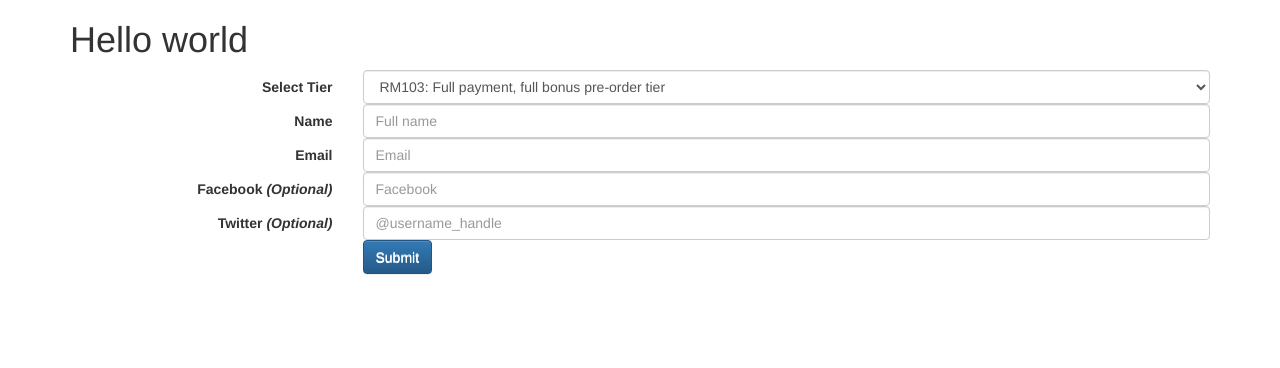
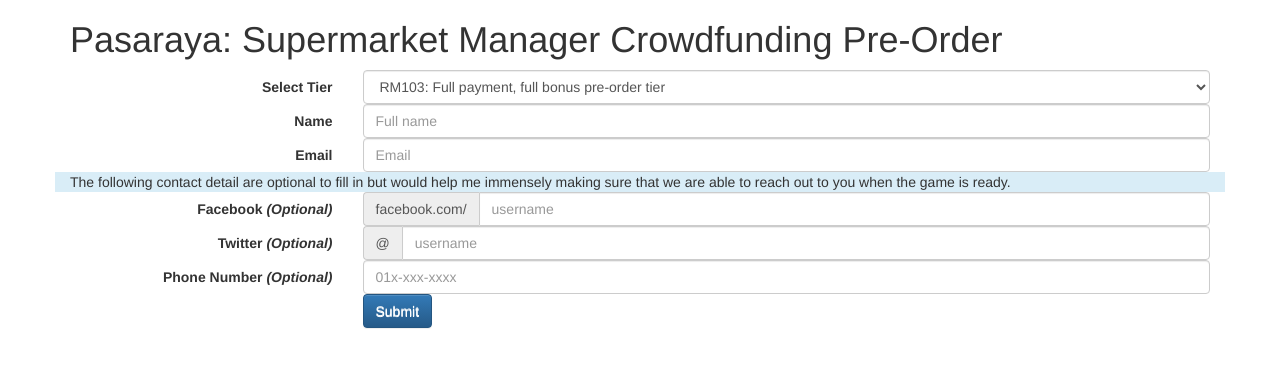
Before and after one commit to felixleong/preorderterminal, a plain HTML site: page preorder/templates/index.html in a window 1280 px wide. Drawn offline with nearby package versions, Linux system fonts and the light colour scheme.

Commit message:
Added WSGI app and static file handling support.
DETAILS:
1. Added WSGI app and static file handling support.
2. Make the index page more legit and helpful to the user.

```diff
--- a/index.html
+++ b/preorder/templates/index.html
@@ -1,7 +1,7 @@
 <!DOCTYPE html>
 <html>
   <head>
-    <title>Hello world</title>
+    <title>Kotakcon 2016: Pasaraya Crowdfunding</title>
     <!-- Latest compiled and minified CSS -->
     <link rel="stylesheet" href="https://maxcdn.bootstrapcdn.com/bootstrap/3.3.7/css/bootstrap.min.css" integrity="sha384-BVYiiSIFeK1dGmJRAkycuHAHRg32OmUcww7on3RYdg4Va+PmSTsz/K68vbdEjh4u" crossorigin="anonymous">
 
@@ -29,9 +29,9 @@
     </script>
 
     <!-- Actual start of page -->
-    <h1>Hello world</h1>
+    <h1>Pasaraya: Supermarket Manager Crowdfunding Pre-Order</h1>
 
-    <div class="fb-login-button" data-max-rows="1" data-size="xlarge" data-show-faces="false" data-auto-logout-link="true"></div>
+    <div class="fb-login-button" data-max-rows="1" data-size="xlarge" data-show-faces="false" data-auto-logout-link="false"></div>
 
     <form class="form-horizontal row" method="post" action="/preorder">
       <label for="tier" class="col-sm-3 control-label">Select Tier</label>
@@ -53,14 +53,31 @@
         <input type="email" id="email" name="email" class="form-control" placeholder="Email" />
       </div>
 
+      <div class="col-sm-12 bg-info">
+        The following contact detail are optional to fill in but would help me
+        immensely making sure that we are able to reach out to you when the
+        game is ready.
+      </div>
+
       <label for="facebook" class="col-sm-3 control-label">Facebook <em>(Optional)</em></label>
       <div class="col-sm-9">
-        <input type="text" id="facebook" name="facebook" class="form-control" placeholder="Facebook" />
+        <div class="input-group">
+          <span class="input-group-addon">facebook.com/</span>
+          <input type="text" id="facebook" name="facebook" class="form-control" placeholder="username" />
+        </div>
       </div>
 
       <label for="twitter" class="col-sm-3 control-label">Twitter <em>(Optional)</em></label>
       <div class="col-sm-9">
-        <input type="text" id="twitter" name="twitter" class="form-control" placeholder="@username_handle" />
+        <div class="input-group">
+          <span class="input-group-addon">@</span>
+          <input type="text" id="twitter" name="twitter" class="form-control" placeholder="username" />
+        </div>
+      </div>
+
+      <label for="phone" class="col-sm-3 control-label">Phone Number <em>(Optional)</em></label>
+      <div class="col-sm-9">
+        <input type="text" id="phone" name="phone" class="form-control" placeholder="01x-xxx-xxxx" />
       </div>
 
       <div class="col-sm-offset-3 col-sm-9">
```
Also changed, not shown: requirements.txt, 3 other files.
